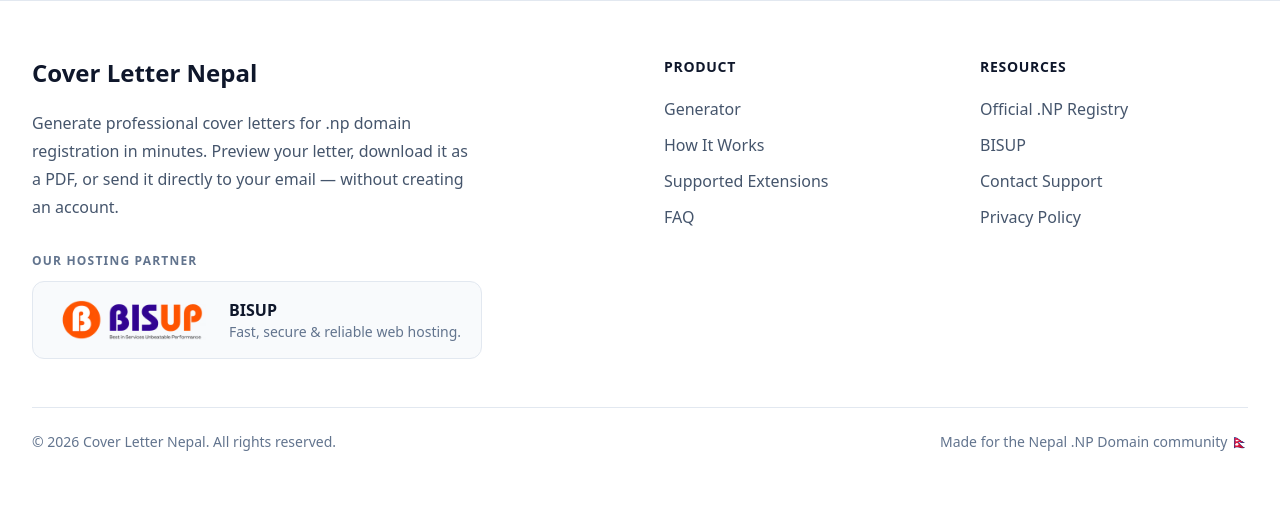
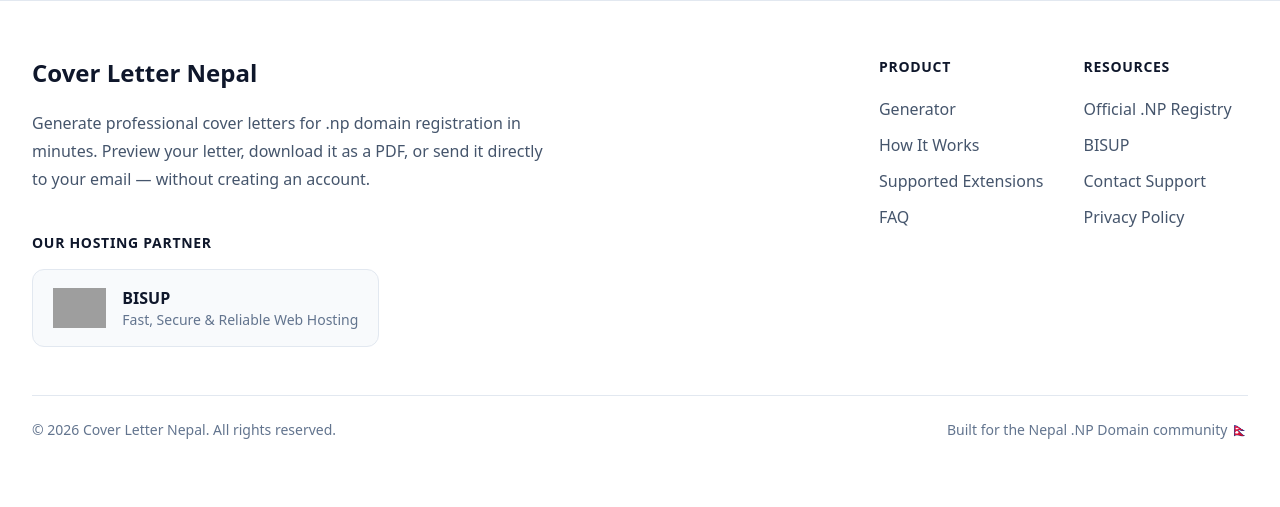
Before and after one commit to sambhavacharyaa/npcoverletter-serverside, a Django app: template templates/base.html in a window 1280 px wide. Shown: the part 65-572 px from the top of the page. Run offline with Django 3.2, Linux system fonts and the light colour scheme; the template is opened without the code that fills it, so the values that code supplies are empty; style sheets or scripts are compiled from the project's sources; grey boxes are pictures that could not be loaded.

Commit message:
footer bug fix

```diff
--- a/templates/base.html
+++ b/templates/base.html
@@ -150,56 +150,56 @@
 {% block main %}{% endblock %}
 {% load static %}
 
+{% load static %}
+
 <footer id="contact" class="border-t border-slate-200 bg-white">
 
     <div class="mx-auto max-w-7xl px-4 py-14 sm:px-6 lg:px-8">
 
-        <div class="grid gap-12 lg:grid-cols-4">
+        <div class="grid gap-12 lg:grid-cols-2 lg:items-start">
 
-            <!-- Brand -->
-            <div class="lg:col-span-2">
+            <!-- Left -->
+            <div>
 
                 <a href="/" class="inline-block">
-
                     <h2 class="text-2xl font-bold text-slate-900">
                         Cover Letter Nepal
                     </h2>
-
                 </a>
 
-                <p class="mt-5 max-w-md leading-7 text-slate-600">
-                    Generate professional cover letters for .np domain registration in minutes.
-                    Preview your letter, download it as a PDF, or send it directly to your email —
-                    without creating an account.
+                <p class="mt-5 max-w-lg leading-7 text-slate-600">
+                    Generate professional cover letters for .np domain registration
+                    in minutes. Preview your letter, download it as a PDF, or send
+                    it directly to your email — without creating an account.
                 </p>
 
 
                 <!-- Hosting Partner -->
-                <div class="mt-8">
+                <div class="mt-10">
 
-                    <p class="text-xs font-semibold uppercase tracking-widest text-slate-500">
+                    <h3 class="text-sm font-semibold uppercase tracking-wider text-slate-900">
                         Our Hosting Partner
-                    </p>
+                    </h3>
 
                     <a href="https://bisup.com"
                        target="_blank"
                        rel="noopener noreferrer"
-                       class="mt-3 inline-flex items-center gap-4 rounded-xl border border-slate-200 bg-slate-50 px-5 py-4 transition hover:border-blue-200 hover:bg-blue-50">
+                       class="mt-4 inline-flex items-center gap-4 rounded-xl border border-slate-200 bg-slate-50 px-5 py-4 transition hover:border-blue-200 hover:bg-blue-50">
 
                         <img
-                            src="{% static 'img/bisup-logo.avif' %}"
-                            alt="BISUP Logo"
+                            src="{% static 'img/bisup-logo.svg' %}"
+                            alt="BISUP"
                             class="h-10 w-auto"
                         >
 
                         <div>
 
-                            <h3 class="font-semibold text-slate-900">
+                            <h4 class="font-semibold text-slate-900">
                                 BISUP
-                            </h3>
+                            </h4>
 
                             <p class="text-sm text-slate-500">
-                                Fast, secure & reliable web hosting.
+                                Fast, Secure & Reliable Web Hosting
                             </p>
 
                         </div>
@@ -212,6 +212,9 @@
 
 
 
+            <!-- Right -->
+            <div class="grid grid-cols-2 gap-10 lg:justify-self-end">
+
                 <!-- Product -->
                 <div>
 
@@ -222,25 +225,29 @@
                     <ul class="mt-5 space-y-3">
 
                         <li>
-                        <a href="#generator" class="text-slate-600 transition hover:text-blue-600">
+                            <a href="#generator"
+                               class="text-slate-600 transition hover:text-blue-600">
                                 Generator
                             </a>
                         </li>
 
                         <li>
-                        <a href="#how-it-works" class="text-slate-600 transition hover:text-blue-600">
+                            <a href="#how-it-works"
+                               class="text-slate-600 transition hover:text-blue-600">
                                 How It Works
                             </a>
                         </li>
 
                         <li>
-                        <a href="#extensions" class="text-slate-600 transition hover:text-blue-600">
+                            <a href="#extensions"
+                               class="text-slate-600 transition hover:text-blue-600">
                                 Supported Extensions
                             </a>
                         </li>
 
                         <li>
-                        <a href="#faq" class="text-slate-600 transition hover:text-blue-600">
+                            <a href="#faq"
+                               class="text-slate-600 transition hover:text-blue-600">
                                 FAQ
                             </a>
                         </li>
@@ -300,20 +307,22 @@
 
             </div>
 
+        </div>
+
 
 
         <!-- Bottom -->
 
         <div class="mt-12 border-t border-slate-200 pt-6">
 
-            <div class="flex flex-col items-center justify-between gap-4 text-center text-sm text-slate-500 md:flex-row">
+            <div class="flex flex-col items-center justify-between gap-3 text-center text-sm text-slate-500 md:flex-row">
 
                 <p>
                     © 2026 Cover Letter Nepal. All rights reserved.
                 </p>
 
                 <p>
-                    Made for the Nepal .NP Domain community 🇳🇵
+                    Built for the Nepal .NP Domain community 🇳🇵
                 </p>
 
             </div>
```
Lines whose indentation alone changed are shown as unchanged.
